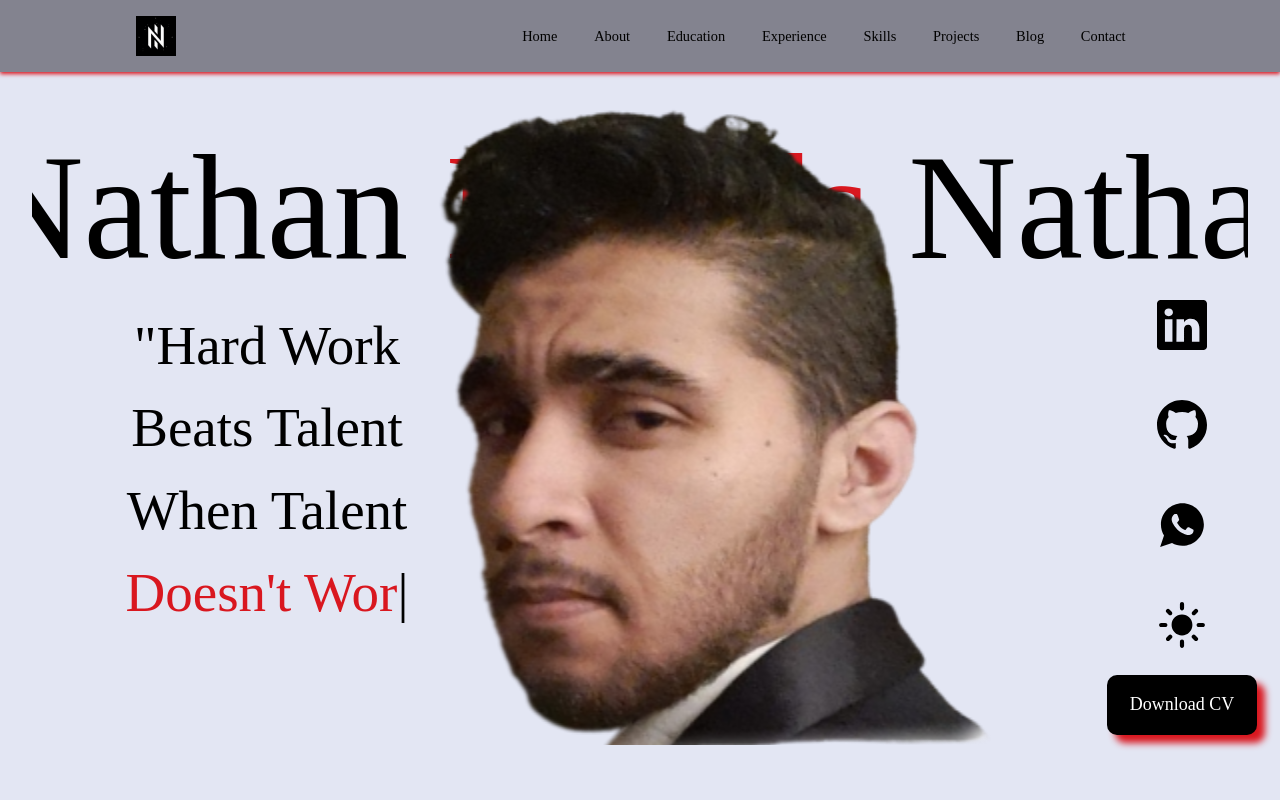
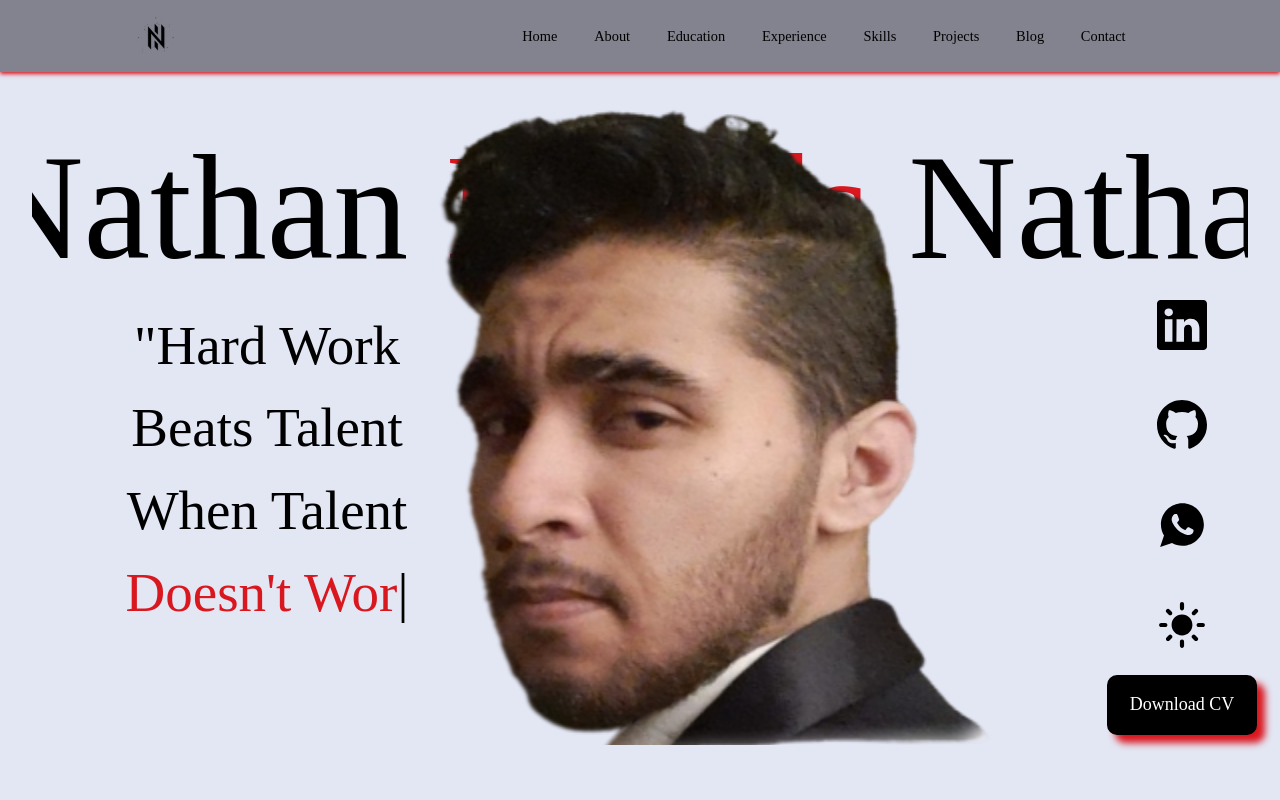
Before and after one commit to NathanDavids/PortfolioProject, a React (Vite) app: page / in a window 1280 px wide. Shown: the top 800 px of the page. Built offline with nearby package versions, Linux system fonts and the light colour scheme; a web font is replaced by a local one.

Commit message:
Added the different Mode Logo's

```diff
--- a/src/components/navbar/navbar.css
+++ b/src/components/navbar/navbar.css
@@ -68,8 +68,6 @@
     .logo{
         width: 40px;
         height: 40px;
-        background-color: green;
-        background-image: url('../../assets/Logo_Dark.png');
         cursor: pointer;
         align-items: center;
         justify-content: center;
--- a/src/components/navbar/navbar.jsx
+++ b/src/components/navbar/navbar.jsx
@@ -2,6 +2,8 @@ import React, { useState } from 'react';
 import '../navbar/navbar.css';
 import { AiFillCloseCircle } from 'react-icons/ai';
 import { BiMenu } from 'react-icons/bi';
+import LogoDark from '../../assets/Logo_Dark.png'
+import LogoLight from '../../assets/Logo_Light.png'
 
 function Navbar({ isDarkMode }) {
   const [active, setActive] = useState('navBar');
@@ -22,7 +24,7 @@ function Navbar({ isDarkMode }) {
         <header className={`header flex ${isDarkMode ? 'dark' : 'light'}`}>
           <div className='logoDiv'>
             <a href="#home" className='logo flex'>
-
+              <img src={isDarkMode ? LogoDark : LogoLight} alt="" />
             </a>
           </div>
 
```
Also changed, not shown: src/assets/Logo_Light.png.
